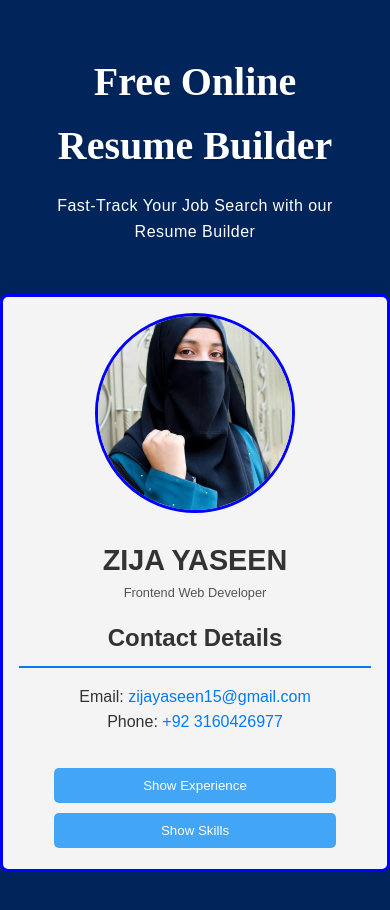
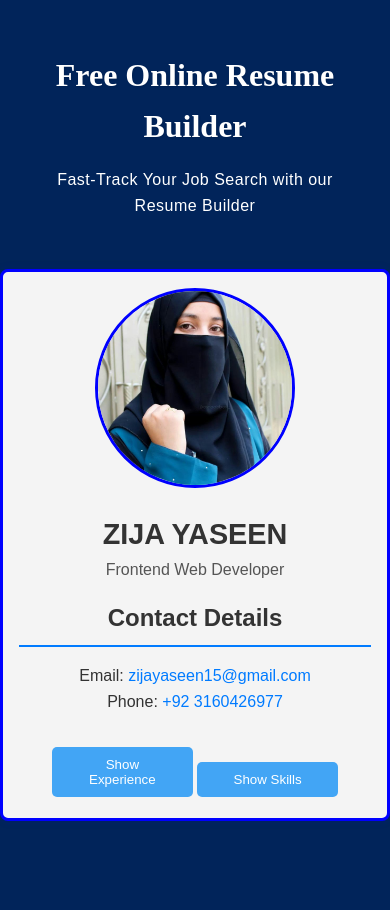
Before and after one commit to ZijaYaseen/Static_Resume-Builder_Milestone01, a plain HTML site: page index.html in a window 390 px wide. Drawn offline with Linux system fonts and the light colour scheme.

Commit message:
milestone01-02

```diff
--- a/style.css
+++ b/style.css
@@ -197,7 +197,7 @@ button:hover {
 @media (max-width : 768px) {
 
     .header h1{
-        font-size: 1.8rem;
+        font-size: 2.1rem;
     }
 
     .header p {
@@ -229,7 +229,7 @@ button:hover {
 @media (max-width : 480px) {
 
     .header h1{
-        font-size: 2.5rem;
+        font-size: 2rem;
     }
 
     .profile-section {
@@ -243,14 +243,14 @@ button:hover {
     }
 
     .profile-title{
-        font-size: 0.8rem;
+        font-size: 1rem;
     }
     .profile-picture {
         width: 200px;
     }
 
     button {
-        width: 80%;
+        width: 40%;
         margin: 5px 0;
     }
 
```
